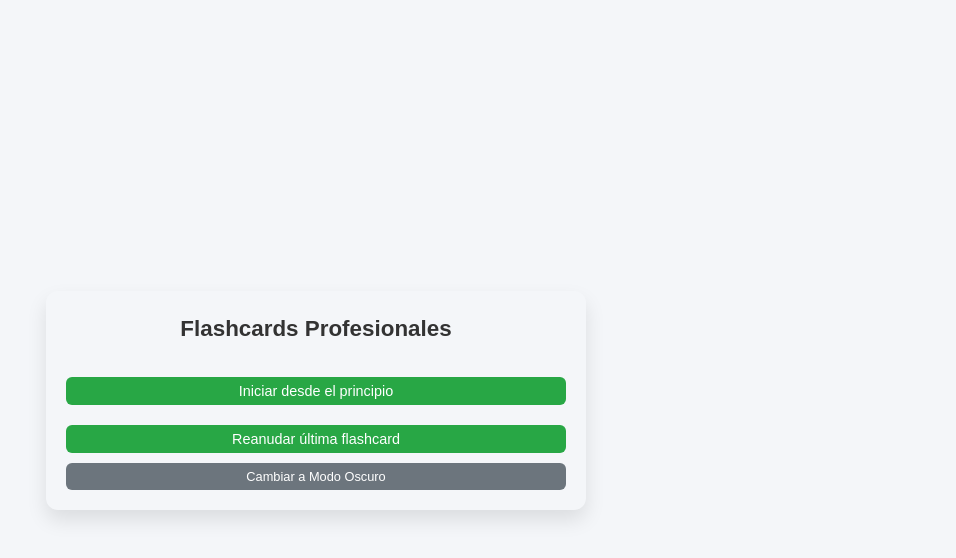
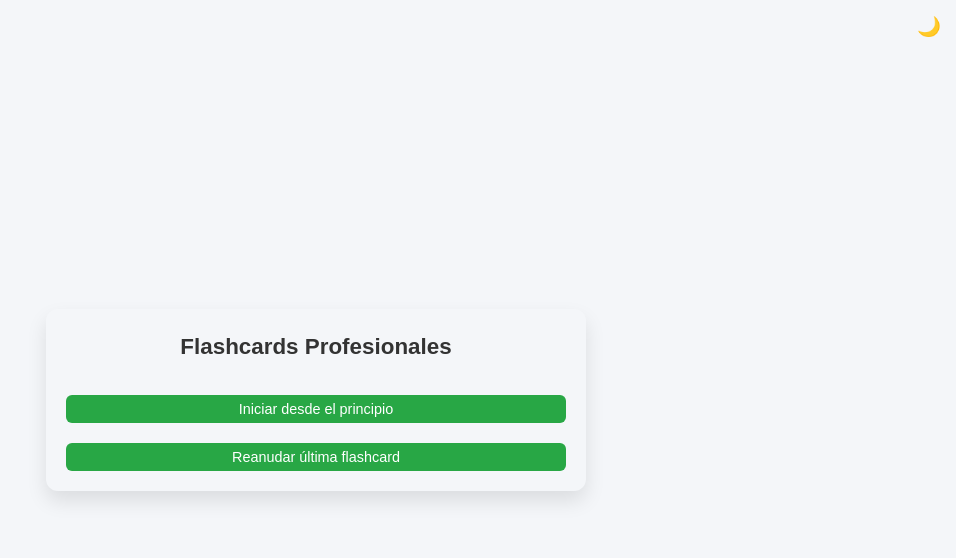
Before and after one commit to biomedicapro/inmunof, a plain HTML site: page index.html in a window 1280 px wide. Shown: the whole page, without its empty margins (324-1280 px from the left). Drawn offline with Linux system fonts and the light colour scheme.

Commit message:
index.html

```diff
--- a/index.html
+++ b/index.html
@@ -25,6 +25,7 @@
             padding: 15px;
             overflow: hidden;
             transition: background-color 0.3s ease, color 0.3s ease;
+            position: relative;
         }
         .start-container {
             display: flex;
@@ -126,12 +127,20 @@
         .secondary-btn:hover {
             background-color: #218838;
         }
+        /* Botón de modo claro/oscuro */
         .mode-toggle-btn {
-            background-color: #6c757d;
-            color: white;
+            background-color: transparent;
+            border: none;
+            color: inherit;
+            font-size: 1.2em;
+            position: absolute;
+            top: 15px;
+            right: 15px;
+            cursor: pointer;
+            padding: 0;
         }
         .mode-toggle-btn:hover {
-            background-color: #5a6268;
+            color: #007bff;
         }
     </style>
 </head>
@@ -141,7 +150,6 @@
     <h2 class="title">Flashcards Profesionales</h2>
     <button class="secondary-btn" onclick="initializeFlashcards('start')">Iniciar desde el principio</button>
     <button class="secondary-btn" onclick="initializeFlashcards('resume')">Reanudar última flashcard</button>
-    <button class="mode-toggle-btn" onclick="toggleMode()">Cambiar a Modo Oscuro</button>
 </div>
 
 <div class="container" id="flashcardContainer" style="display:none;">
@@ -162,6 +170,9 @@
     </div>
     <button class="secondary-btn" onclick="saveProgress()">Guardar Progreso</button>
 </div>
+
+<!-- Botón para cambiar entre modos claro y oscuro (icono pequeño) -->
+<button class="mode-toggle-btn" onclick="toggleMode()">🌙</button>
 
 <script>
     const flashcards = [
@@ -234,10 +245,10 @@
         const button = document.querySelector('.mode-toggle-btn');
         if (body.classList.contains('light-mode')) {
             body.classList.replace('light-mode', 'dark-mode');
-            button.textContent = "Cambiar a Modo Claro";
+            button.textContent = "☀️"; // Icono de sol para el modo claro
         } else {
             body.classList.replace('dark-mode', 'light-mode');
-            button.textContent = "Cambiar a Modo Oscuro";
+            button.textContent = "🌙"; // Icono de luna para el modo oscuro
         }
     }
 </script>
```
